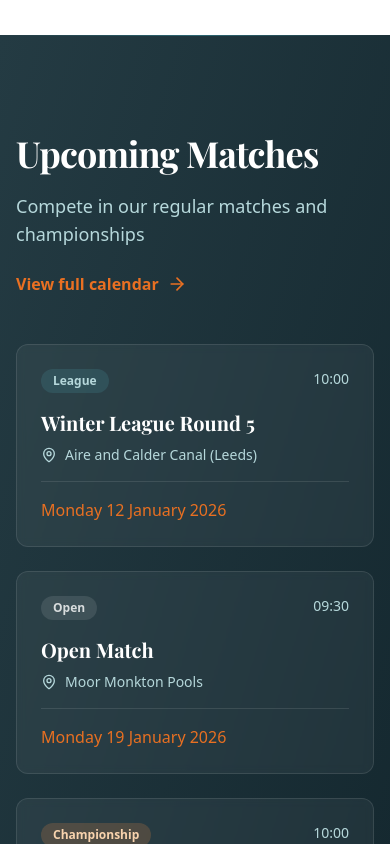
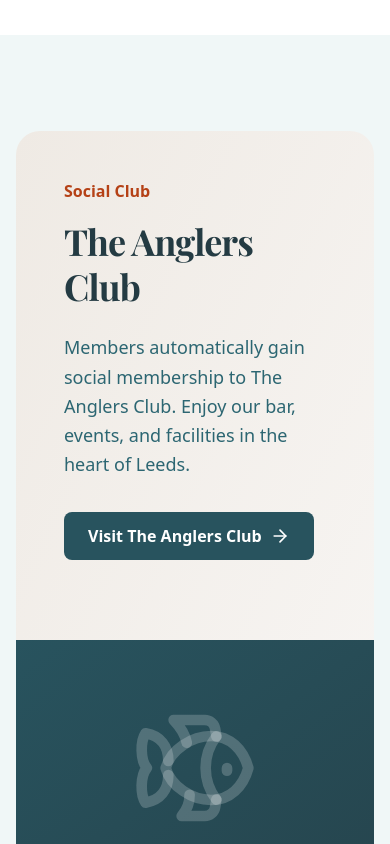
Before and after one commit to Bazmech/nextjs_leeds-dasa-test_website, a Next.js app: page / in a window 390 px wide. Shown: the part 8560-9404 px from the top of the page. Built offline with nearby package versions, Linux system fonts and the light colour scheme; a web font is replaced by a local one.

Commit message:
feat: remove match section and alternate background colours

```diff
--- a/app/page.jsx
+++ b/app/page.jsx
@@ -6,7 +6,7 @@ import { ArrowRight, Fish, MapPin, Users, Calendar, CreditCard, ChevronRight } f
 import SectionHeader from '@/components/ui/SectionHeader';
 import WaterCard from '@/components/ui/WaterCard';
 import FeatureCard from '@/components/ui/FeatureCard';
-import { rivers, canals, lakes, membershipBenefits, upcomingMatches } from '@/lib/data';
+import { rivers, canals, lakes, membershipBenefits } from '@/lib/data';
 
 export default function HomePage() {
   return (
@@ -209,65 +209,8 @@ export default function HomePage() {
         </div>
       </section>
 
-      {/* Upcoming Matches */}
-      <section className="py-24 bg-gradient-to-br from-river-900 to-river-950 relative overflow-hidden">
-        <div className="absolute inset-0 bg-water-pattern opacity-5" />
-
-        <div className="container-custom relative z-10">
-          <SectionHeader
-            title="Upcoming Matches"
-            subtitle="Compete in our regular matches and championships"
-            link="/matches/calendar"
-            linkText="View full calendar"
-            dark
-          />
-
-          <div className="grid grid-cols-1 md:grid-cols-2 gap-6">
-            {upcomingMatches.slice(0, 4).map((match, index) => (
-              <motion.div
-                key={match.id}
-                initial={{ opacity: 0, x: index % 2 === 0 ? -20 : 20 }}
-                whileInView={{ opacity: 1, x: 0 }}
-                viewport={{ once: true }}
-                transition={{ duration: 0.5, delay: index * 0.1 }}
-                className="bg-white/5 backdrop-blur-sm border border-white/10 rounded-xl p-6 hover:bg-white/10 transition-colors"
-              >
-                <div className="flex items-start justify-between mb-4">
-                  <span className={`px-3 py-1 rounded-full text-xs font-semibold ${
-                    match.type === 'League' ? 'bg-river-400/20 text-river-200' :
-                    match.type === 'Championship' ? 'bg-sunset-400/20 text-sunset-200' :
-                    'bg-white/10 text-white/80'
-                  }`}>
-                    {match.type}
-                  </span>
-                  <span className="text-river-200 text-sm">{match.time}</span>
-                </div>
-                <h3 className="font-display text-xl font-bold text-white mb-2">{match.name}</h3>
-                <div className="flex items-center gap-2 text-river-200">
-                  <MapPin className="w-4 h-4" aria-hidden="true" />
-                  <span className="text-sm">{match.venue}</span>
-                </div>
-                <div className="mt-4 pt-4 border-t border-white/10">
-                  <span className="text-sunset-500 font-medium">
-                    {new Date(match.date).toLocaleDateString('en-GB', {
-                      weekday: 'long',
-                      day: 'numeric',
-                      month: 'long',
-                      year: 'numeric'
-                    })}
-                  </span>
-                </div>
-              </motion.div>
-            ))}
-          </div>
-        </div>
-
-        {/* Decorative styling */}
-        <div className="absolute top-0 left-0 right-0 h-px bg-gradient-to-r from-transparent via-river-600 to-transparent" />
-      </section>
-
       {/* Anglers Club CTA */}
-      <section className="py-24 bg-white">
+      <section className="py-24 bg-river-50">
         <div className="container-custom">
           <div className="bg-gradient-to-br from-earth-100 to-earth-50 rounded-3xl overflow-hidden">
             <div className="grid lg:grid-cols-2 gap-8">
```
